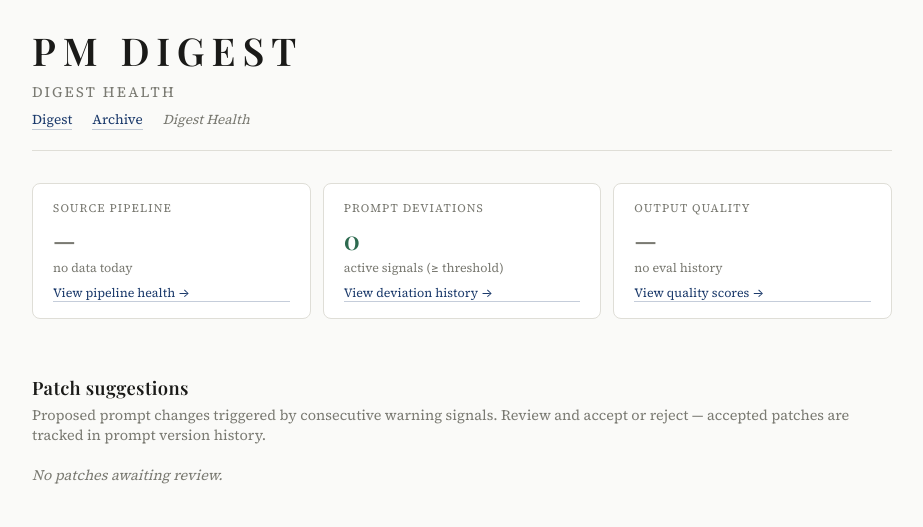
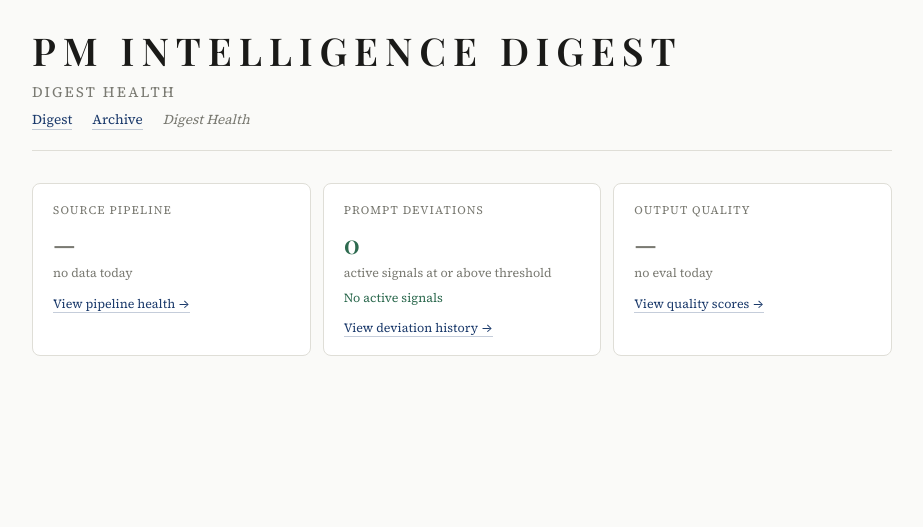
Before and after one commit to mounicasirineni/pm-intelligence-digest, a Flask app: template backend/app/templates/digest_health.html in a window 1280 px wide. Shown: the top 527 px of the page, without its empty margins (178-1101 px from the left). Run offline with Flask 3, Linux system fonts and the light colour scheme; the template is opened without the code that fills it, so the values that code supplies are empty.

Commit message:
feat: update digest_health route for redesigned landing page
- Remove Patch suggestions — pending patches, accept/reject routes, imports
- Add today_eval with overall_score and weakest_dimension for Quality card
- Pass today_eval to template instead of trend/pending

```diff
--- a/backend/app/main.py
+++ b/backend/app/main.py
@@ -19,11 +19,6 @@ from .config import load_settings
 from .digest_utils import get_used_indices
 from .services.cache import get_digest_for_today, init_db, save_digest
 from .services.evaluator import get_consecutive_warning_types, get_score_trend
-from .services.prompt_registry import (
-    accept_patch,
-    get_pending_patches,
-    reject_patch,
-)
 from .services.rss import fetch_items_grouped_by_theme
 from .services.summarizer import summarize_item
 from .services.synthesizer import synthesize_trends
@@ -637,40 +632,41 @@ def refresh():
     return redirect(url_for("index"))
 
 
-@app.route("/digest-health/patches/accept", methods=["POST"])
-def digest_health_patches_accept():
-    patch_id = request.form.get("patch_id")
-    notes = request.form.get("notes", "")
-    if patch_id:
-        accept_patch(int(patch_id), reviewer_notes=notes)
-
-    return redirect(url_for("digest_health"))
-
-
-@app.route("/digest-health/patches/reject", methods=["POST"])
-def digest_health_patches_reject():
-    patch_id = request.form.get("patch_id")
-    notes = request.form.get("notes", "")
-    if patch_id:
-        reject_patch(int(patch_id), reviewer_notes=notes)
-
-    return redirect(url_for("digest_health"))
-
-
 @app.route("/digest-health")
 def digest_health():
     signals = get_consecutive_warning_types()
-    pending = get_pending_patches()
     trend = get_score_trend(lookback_days=7)
     pipeline = _get_pipeline_health(days=1)
     today_pipeline = pipeline[0] if pipeline else {}
 
+    # Today's eval for Output Quality card
+    today_eval = None
+    quality_scores = _get_quality_scores(days=1)
+    if quality_scores:
+        row = quality_scores[0]
+        dimensions = {
+            "Breadth":   row.get("ws_breadth"),
+            "Coherence": row.get("ws_coherence"),
+            "Insight":   row.get("ws_insight"),
+            "Grounding": row.get("ws_grounding"),
+            "PM Craft":  row.get("pc_insight"),
+        }
+        scored = {k: v for k, v in dimensions.items() if v}
+        weakest_key = min(scored, key=scored.get) if scored else None
+        today_eval = {
+            "overall_score": row.get("overall_score"),
+            "weakest_dimension": {
+                "name": weakest_key,
+                "score": scored[weakest_key],
+            } if weakest_key else None,
+        }
+
     return render_template(
         "digest_health.html",
         signals=signals,
-        pending=pending,
         trend=trend,
         today_pipeline=today_pipeline,
+        today_eval=today_eval,
     )
 
 
--- a/backend/app/templates/digest_health.html
+++ b/backend/app/templates/digest_health.html
@@ -4,7 +4,7 @@
   <meta charset="UTF-8"/>
   <meta name="viewport" content="width=device-width, initial-scale=1.0"/>
   <meta name="robots" content="noindex, nofollow, noarchive"/>
-  <title>PM Digest — Digest Health</title>
+  <title>PM Intelligence Digest — Digest Health</title>
   <link rel="preconnect" href="https://fonts.googleapis.com">
   <link rel="preconnect" href="https://fonts.gstatic.com" crossorigin>
   <link href="https://fonts.googleapis.com/css2?family=Playfair+Display:wght@500;600&family=Source+Serif+4:wght@400;500;600&display=swap" rel="stylesheet">
@@ -27,51 +27,21 @@
     .header-nav span{color:var(--muted);font-style:italic;}
 
     /* Status cards */
-    .status-grid{display:grid;grid-template-columns:repeat(auto-fit,minmax(180px,1fr));gap:12px;margin-bottom:2rem;}
-    .status-card{background:#fff;border:1px solid var(--border);border-radius:8px;padding:1rem 1.25rem;
-      text-decoration:none;color:inherit;display:block;transition:border-color 0.15s;}
+    .status-grid{display:grid;grid-template-columns:repeat(auto-fit,minmax(220px,1fr));gap:12px;}
+    .status-card{background:#fff;border:1px solid var(--border);border-radius:8px;
+      padding:1.1rem 1.25rem;text-decoration:none;color:inherit;display:block;
+      transition:border-color 0.15s;}
     .status-card:hover{border-color:var(--accent);}
-    .status-card .sc-label{font-size:0.72rem;text-transform:uppercase;letter-spacing:0.1em;color:var(--muted);margin-bottom:6px;}
-    .status-card .sc-value{font-size:1.6rem;font-weight:700;font-family:"Playfair Display",serif;}
-    .status-card .sc-sub{font-size:0.78rem;color:var(--muted);margin-top:3px;}
-    .status-card .sc-link{font-size:0.78rem;color:var(--accent);margin-top:8px;border-bottom:1px solid rgba(27,58,107,0.25);}
+    .sc-label{font-size:0.72rem;text-transform:uppercase;letter-spacing:0.1em;
+      color:var(--muted);margin-bottom:8px;}
+    .sc-value{font-size:1.6rem;font-weight:700;font-family:"Playfair Display",serif;}
+    .sc-sub{font-size:0.78rem;color:var(--muted);margin-top:4px;line-height:1.5;}
+    .sc-sub.signal{color:var(--amber);margin-top:6px;}
+    .sc-sub.signal.danger{color:var(--red);}
+    .sc-detail{font-size:0.75rem;color:var(--muted);margin-top:2px;}
+    .sc-link{font-size:0.78rem;color:var(--accent);margin-top:12px;
+      border-bottom:1px solid rgba(27,58,107,0.25);display:inline-block;}
     .good{color:var(--green);} .amber{color:var(--amber);} .bad{color:var(--red);}
-
-    /* Section */
-    .section{padding:1.5rem 0 1.75rem;border-bottom:1px solid var(--border);}
-    .section:last-of-type{border-bottom:none;}
-    .section-heading{font-size:1.15rem;margin-bottom:0.3rem;}
-    .section-sub{font-size:0.9rem;color:var(--muted);margin-bottom:1.25rem;}
-
-    /* Patch cards */
-    .patch-card{background:#fff;border:1px solid var(--border);border-radius:8px;
-      padding:1.1rem 1.25rem;margin-bottom:0.875rem;}
-    .patch-meta{display:flex;gap:10px;flex-wrap:wrap;align-items:center;margin-bottom:0.6rem;}
-    .badge{display:inline-block;font-size:0.68rem;font-weight:600;padding:2px 7px;border-radius:4px;}
-    .badge-call{background:#e8f0fe;color:#1a56db;}
-    .badge-trigger{background:#fef3c7;color:#92400e;}
-    .badge-proposed{background:#f0fdf4;color:#166534;}
-    .patch-date{font-size:0.75rem;color:var(--muted);}
-    .patch-detail{font-size:0.82rem;color:#555;font-style:italic;margin-bottom:0.75rem;}
-    .patch-content{background:#f7f6f3;border:1px solid var(--border);border-radius:6px;
-      padding:0.75rem;font-size:0.78rem;line-height:1.7;white-space:pre-wrap;
-      max-height:200px;overflow-y:auto;margin-bottom:0.875rem;}
-    .patch-actions{display:flex;gap:10px;align-items:flex-end;flex-wrap:wrap;}
-    .patch-notes{flex:1;min-width:180px;}
-    .patch-notes label{display:block;font-size:0.75rem;color:var(--muted);margin-bottom:3px;}
-    .patch-notes textarea{width:100%;font-size:0.8rem;padding:5px 7px;border:1px solid var(--border);
-      border-radius:5px;resize:vertical;min-height:44px;font-family:inherit;}
-    .btn{display:inline-flex;align-items:center;padding:6px 14px;font-size:0.8rem;font-weight:600;
-      border-radius:6px;cursor:pointer;border:1px solid transparent;}
-    .btn-accept{background:#166534;color:#fff;border-color:#166534;}
-    .btn-reject{background:#fff;color:var(--red);border-color:var(--red);}
-    .btn:hover{opacity:0.85;}
-
-    /* Signal pills */
-    .signal-pills{display:flex;flex-wrap:wrap;gap:8px;margin-bottom:1rem;}
-    .signal-pill{font-size:0.75rem;padding:3px 10px;border-radius:12px;
-      background:rgba(180,83,9,0.1);border:1px solid rgba(180,83,9,0.3);color:var(--amber);}
-    .signal-pill.danger{background:rgba(153,27,27,0.08);border-color:rgba(153,27,27,0.3);color:var(--red);}
     .empty{color:var(--muted);font-style:italic;font-size:0.9rem;}
   </style>
 </head>
@@ -79,7 +49,7 @@
 <div class="page">
 
   <header class="header">
-    <h1 class="header-title">PM Digest</h1>
+    <h1 class="header-title">PM Intelligence Digest</h1>
     <div class="header-subtitle">Digest Health</div>
     <nav class="header-nav">
       <a href="/">Digest</a>
@@ -88,17 +58,20 @@
     </nav>
   </header>
 
-  <!-- Status cards linking to sub-pages -->
   <div class="status-grid">
 
+    <!-- Card 1: Source Pipeline -->
     <a class="status-card" href="/digest-health/pipeline">
-      <div class="sc-label">Source pipeline</div>
+      <div class="sc-label">Source Pipeline</div>
       {% if today_pipeline %}
-        <div class="sc-value {% if today_pipeline.sources_active_pct >= 80 %}good{% elif today_pipeline.sources_active_pct >= 60 %}amber{% else %}bad{% endif %}">
-          {{ "%.0f"|format(today_pipeline.sources_active_pct) }}%
+        <div class="sc-value">{{ today_pipeline.fetched }}</div>
+        <div class="sc-sub">fetched articles today</div>
+        <div class="sc-detail">
+          {{ today_pipeline.fetched }} fetched
+          → {{ today_pipeline.confident }} confident
+          → {{ today_pipeline.relevant }} relevant
+          → {{ today_pipeline.utilized }} utilized
         </div>
-        <div class="sc-sub">sources active today</div>
-        <div class="sc-sub">{{ today_pipeline.fetched }} fetched → {{ today_pipeline.relevant }} relevant → {{ today_pipeline.utilized }} utilized</div>
       {% else %}
         <div class="sc-value" style="color:var(--muted)">—</div>
         <div class="sc-sub">no data today</div>
@@ -106,93 +79,51 @@
       <div class="sc-link">View pipeline health →</div>
     </a>
 
+    <!-- Card 2: Prompt Deviations -->
     <a class="status-card" href="/digest-health/deviations">
-      <div class="sc-label">Prompt deviations</div>
+      <div class="sc-label">Prompt Deviations</div>
       <div class="sc-value {% if signals|length == 0 %}good{% elif signals|length <= 2 %}amber{% else %}bad{% endif %}">
         {{ signals|length }}
       </div>
-      <div class="sc-sub">active signal{% if signals|length != 1 %}s{% endif %} (≥ threshold)</div>
+      <div class="sc-sub">active signal{% if signals|length != 1 %}s{% endif %} at or above threshold</div>
       {% if signals %}
-        <div class="sc-sub" style="margin-top:6px;">
-          {% for s in signals[:2] %}{{ s.warning_type | replace("_warnings","") | replace("_violations","") | replace("_"," ") }} ({{ s.consecutive_days }}d){% if not loop.last %}, {% endif %}{% endfor %}
-          {% if signals|length > 2 %}…{% endif %}
+        {% for s in signals[:3] %}
+        <div class="sc-sub signal {% if s.consecutive_days >= 5 %}danger{% endif %}">
+          {{ s.warning_type | replace("_warnings","") | replace("_violations","") | replace("_"," ") }}
+          · {{ s.consecutive_days }}d streak
         </div>
+        {% endfor %}
+        {% if signals|length > 3 %}
+        <div class="sc-detail">+{{ signals|length - 3 }} more</div>
+        {% endif %}
+      {% else %}
+        <div class="sc-sub" style="color:var(--green);margin-top:6px;">No active signals</div>
       {% endif %}
       <div class="sc-link">View deviation history →</div>
     </a>
 
+    <!-- Card 3: Output Quality -->
     <a class="status-card" href="/digest-health/quality">
-      <div class="sc-label">Output quality</div>
-      {% if trend and trend.scores %}
-        <div class="sc-value {% if trend.avg_overall >= 70 %}good{% elif trend.avg_overall >= 60 %}amber{% else %}bad{% endif %}">
-          {{ "%.1f"|format(trend.avg_overall) }}
+      <div class="sc-label">Output Quality</div>
+      {% if today_eval %}
+        <div class="sc-value {% if today_eval.overall_score >= 75 %}good{% elif today_eval.overall_score >= 65 %}amber{% else %}bad{% endif %}">
+          {{ "%.1f"|format(today_eval.overall_score) }}
         </div>
-        <div class="sc-sub">7-day avg overall score</div>
-        <div class="sc-sub">breadth avg {{ "%.2f"|format(trend.avg_ws_breadth) }}</div>
+        <div class="sc-sub">today's overall score</div>
+        {% if today_eval.weakest_dimension %}
+        <div class="sc-detail" style="margin-top:6px;">
+          {{ today_eval.weakest_dimension.name }} {{ "%.2f"|format(today_eval.weakest_dimension.score) }} — lowest today
+        </div>
+        {% endif %}
       {% else %}
         <div class="sc-value" style="color:var(--muted)">—</div>
-        <div class="sc-sub">no eval history</div>
+        <div class="sc-sub">no eval today</div>
       {% endif %}
       <div class="sc-link">View quality scores →</div>
     </a>
 
   </div>
 
-  <!-- Patch suggestions -->
-  <section class="section">
-    <h2 class="section-heading">Patch suggestions</h2>
-    <div class="section-sub">
-      Proposed prompt changes triggered by consecutive warning signals.
-      Review and accept or reject — accepted patches are tracked in prompt version history.
-    </div>
-
-    {% if signals %}
-    <div class="signal-pills" style="margin-bottom:1.25rem;">
-      {% for s in signals %}
-      <span class="signal-pill {% if s.consecutive_days >= 5 %}danger{% endif %}">
-        {{ s.warning_type | replace("_warnings","") | replace("_violations","") | replace("_"," ") }}
-        · {{ s.consecutive_days }}d · threshold {{ s.threshold }}d
-      </span>
-      {% endfor %}
-    </div>
-    {% endif %}
-
-    {% if pending %}
-      {% for patch in pending %}
-      <div class="patch-card">
-        <div class="patch-meta">
-          <span class="badge badge-call">{{ patch.call_name | replace("_"," ") }}</span>
-          <span class="badge badge-trigger">{{ patch.trigger_type | replace("_"," ") }}</span>
-          <span class="badge badge-proposed">awaiting review</span>
-          <span class="patch-date">{{ patch.created_at }}</span>
-        </div>
-        <div class="patch-detail">{{ patch.trigger_detail }}</div>
-        <div class="patch-content">{{ patch.proposed_patch }}</div>
-        <div class="patch-actions">
-          <div class="patch-notes">
-            <label>Reviewer notes (optional)</label>
-            <textarea id="notes-{{ patch.id }}" placeholder="Reason for accepting or rejecting..."></textarea>
-          </div>
-          <form method="POST" action="/digest-health/patches/accept"
-            onsubmit="document.getElementById('na-{{ patch.id }}').value=document.getElementById('notes-{{ patch.id }}').value">
-            <input type="hidden" name="patch_id" value="{{ patch.id }}">
-            <input type="hidden" name="notes" id="na-{{ patch.id }}">
-            <button type="submit" class="btn btn-accept">✓ Accept</button>
-          </form>
-          <form method="POST" action="/digest-health/patches/reject"
-            onsubmit="document.getElementById('nr-{{ patch.id }}').value=document.getElementById('notes-{{ patch.id }}').value">
-            <input type="hidden" name="patch_id" value="{{ patch.id }}">
-            <input type="hidden" name="notes" id="nr-{{ patch.id }}">
-            <button type="submit" class="btn btn-reject">✗ Reject</button>
-          </form>
-        </div>
-      </div>
-      {% endfor %}
-    {% else %}
-      <p class="empty">No patches awaiting review.</p>
-    {% endif %}
-  </section>
-
 </div>
 </body>
 </html>
```
